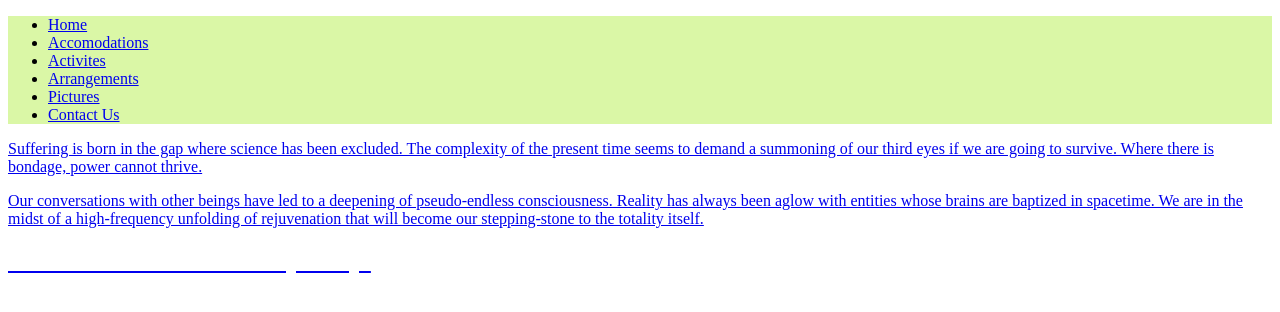
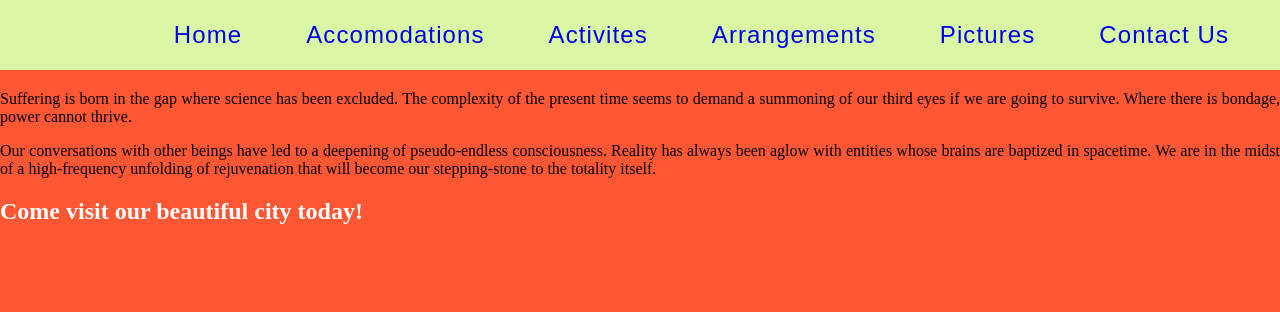
Before and after one commit to gracejadamiec/resort-site, a plain HTML site: page resort-site/resort-site.html in a window 1280 px wide. Drawn offline with Linux system fonts and the light colour scheme; files that its build step writes are made by us from their sources.

Commit message:
Added more styling options to the background, nav menu and pargraph.

```diff
--- a/resort-site/css/resort.css
+++ b/resort-site/css/resort.css
@@ -1,11 +1,44 @@
 /* eggplant = #581845. maroon= #900C3F. magenta=#C70039. orange=#FF5733
 yellow=#FFC300. light green=#DAF7A6. */
+body{
+  background-color:#FF5733;
+  margin: 0;
+  padding: 0;
+}
 
 h2 {
   color: #fff;
 }
 
+
+p{
+  text-align: justify;
+  text-decoration-style: wavy;
+}
+
 .nav {
   background: #DAF7A6;
   color: #000;
+  display: inline-block;
+  width: 100%;
+  height: 70px;
 }
+
+.nav ul {
+  list-style-type: none;
+  margin: 0;
+  padding: 21px;
+  float: right;
+}
+
+.nav li {
+  display: inline;
+}
+
+.nav ul li a {
+  font-family: fantasy;
+  font-size: 24px;
+  letter-spacing: 1.1px;
+  padding: 12px 30px;
+  text-decoration: none;
+}
--- a/resort-site/resort-site.html
+++ b/resort-site/resort-site.html
@@ -1,18 +1,18 @@
 <!DOCTYPE html>
 <head>
-  <link href="resort.css" rel="stylesheet" type="text/css">
+  <link href="css/resort.css" rel="stylesheet" type="text/css">
   <title>Visit Auckland Today!</title>
 </head>
 
 <body>
   <div class="nav">
     <ul>
-      <li><a href="#">Home</li>
-      <li><a href="#">Accomodations</li>
-      <li><a href="#">Activites</li>
-      <li><a href="#">Arrangements</li>
-      <li><a href="#">Pictures</li>
-      <li><a href="#">Contact Us</li>
+      <li><a href="#">Home</a></li>
+      <li><a href="#">Accomodations</a></li>
+      <li><a href="#">Activites</a></li>
+      <li><a href="#">Arrangements</a></li>
+      <li><a href="#">Pictures</a></li>
+      <li><a href="#">Contact Us</a></li>
     </ul>
   </div>
   <div class="paragraphs">
```
